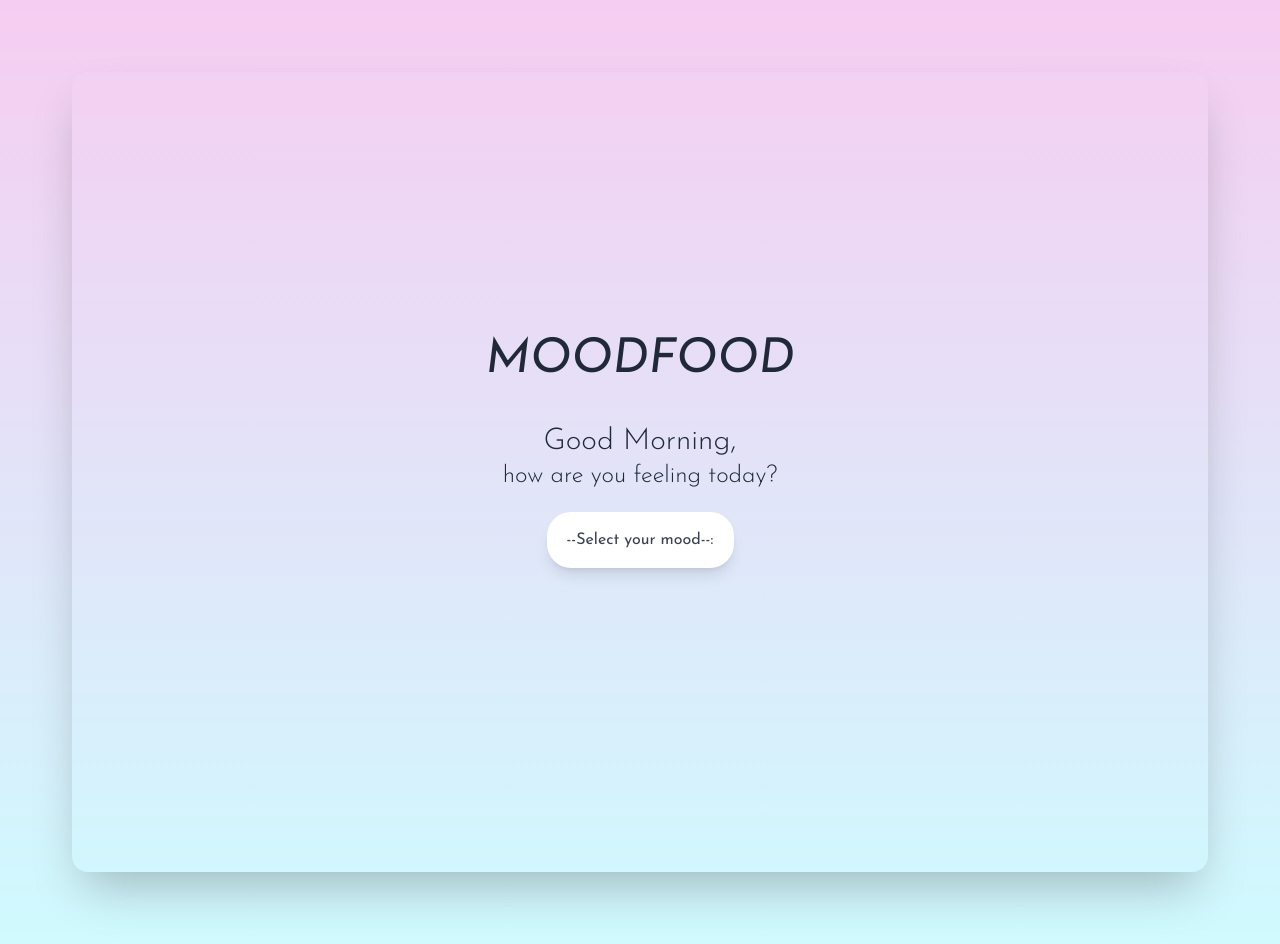
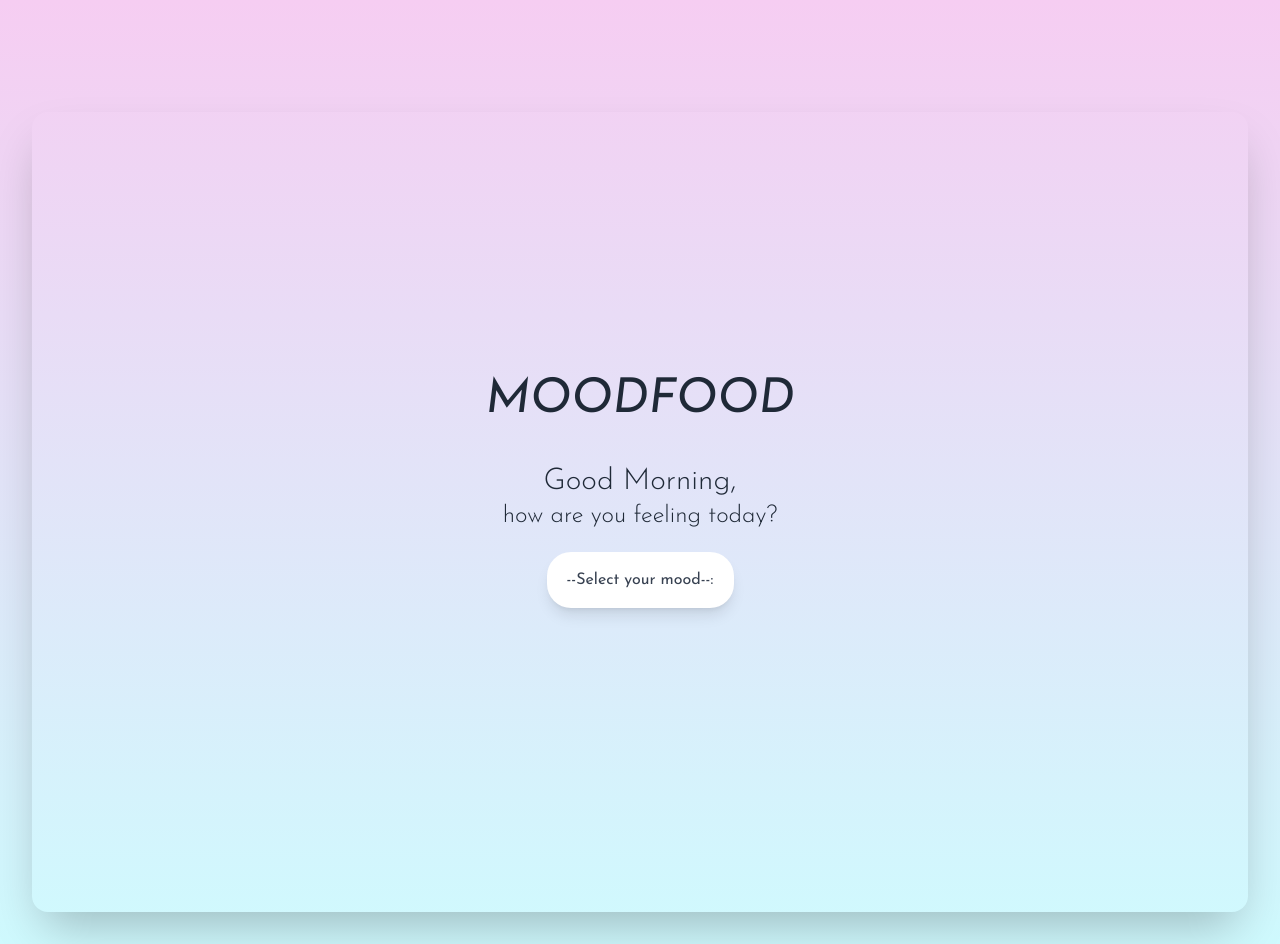
Before and after one commit to andobrucki/MOOD-FOOD, a React (Vite) app: page / in a window 1280 px wide. Built offline with nearby package versions, Linux system fonts and the light colour scheme; no server answers.

Commit message:
edited dependencies

```diff
--- a/package.json
+++ b/package.json
@@ -28,6 +28,7 @@
 		"eslint-plugin-react-refresh": "^0.4.7",
 		"postcss": "^8.4.39",
 		"tailwindcss": "^3.4.6",
-    "vite": "^5.3.4"
+		"vite": "^5.3.4",
+		"serve": "^14.2.3"
 	}
 }
--- a/src/App.jsx
+++ b/src/App.jsx
@@ -14,7 +14,7 @@ const App = () => {
 	return (
 		<MoodProvider>
 			<Router>
-				<div className="outer-container box-border flex justify-center items-center min-h-screen border-none shadow-2xl rounded-2xl p-5 m-10">
+				<div className="outer-container box-border flex justify-center items-center min-h-screen border-none shadow-2xl rounded-2xl p-5 mt-20">
 					<div className="inner-container flex flex-col items-center font-josefin font-normal w-3/5 ">
 						<Routes>
 							<Route path="/" element={<Home />} />
--- a/src/components/Button.jsx
+++ b/src/components/Button.jsx
@@ -7,7 +7,7 @@ const Button = ({ isActive, label, onClick }) => {
                 ${
 									isActive
 										? 'bg-gray-900 text-white hover:bg-gray-700 hover:shadow-md'
-										: 'bg-gray-300 text-gray-900 hover:bg-gray-100 hover:shadow-md'
+										: 'bg-white text-gray-900 hover:bg-gray-100 hover:shadow-md'
 								}`}
 			onClick={onClick}
 		>
--- a/src/components/MoodPickerForm.jsx
+++ b/src/components/MoodPickerForm.jsx
@@ -1,7 +1,7 @@
 import { MoodContext } from '../context/MoodContext';
 import { useContext, useEffect } from 'react';
 
-//! MoodForm component // choosing mood from dropdown
+//! MoodForm component
 // Determine the time of day color based on the current time of day.
 // Combine the mood color and time of day color to create a gradient.
 // TOP: mood color
@@ -22,6 +22,7 @@ const MoodForm = () => {
 	const defaultColor = '#f6cdf2';
 
 	// Set the body's background color based on the selected mood and time of day
+	// Could move that out into a separate component
 	useEffect(() => {
 		// Get the mood color and time of the day from the context
 		// Define moodColor based on the selected mood
--- a/src/components/MoodPrompt.jsx
+++ b/src/components/MoodPrompt.jsx
@@ -17,7 +17,6 @@ const MoodPrompt = () => {
 		// Navigate to the respective page
 		if (option === 'advice') {
 			navigate('/advice');
-
 		} else if (option === 'music') {
 			// Fetch the video ID before navigating
 			const videoId = await fetchMusic(state.mood);
@@ -26,19 +25,19 @@ const MoodPrompt = () => {
 			dispatch({ type: 'SET_VIDEO_ID', payload: videoId });
 			console.log('State after setting video ID:', state); // Debugging line
 			navigate('/music');
-
 		} else if (option === 'learn-more') {
 			navigate('/learn-more');
 		}
 	};
+console.log('State after setting next step:', state); // Debugging line
 
 	return (
 		<div className="container flex flex-col justify-center items-center">
 			<h2 className="text-2xl font-normal mb-4 pt-10">
 				What can I do for you?
 			</h2>
+
 			<div className="flex flex-col md:flex-row md:space-x-4 space-y-4 md:space-y-0">
-				<div className="flex space-x-4">
 				{/* Button for listening to music */}
 				<Button
 					isActive={state.nextStep === 'music'}
@@ -61,7 +60,6 @@ const MoodPrompt = () => {
 				/>
 			</div>
 		</div>
-		</div>
 	);
 };
 
```
Also changed, not shown: src/components/TimeOfDay.jsx (+0 -23 lines), 1 other file (tests, documents, lock files or other folders). Lines whose indentation alone changed are shown as unchanged.
